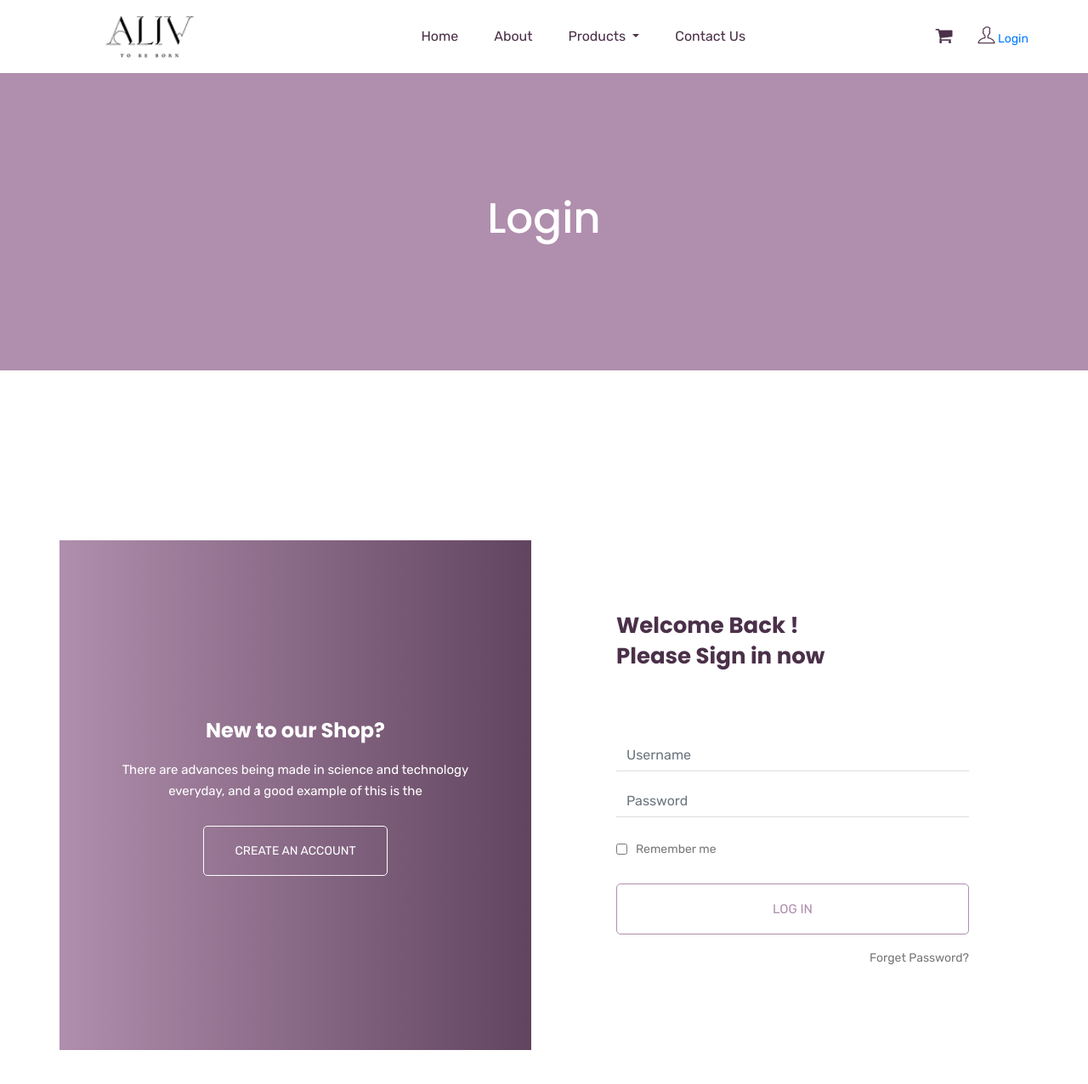
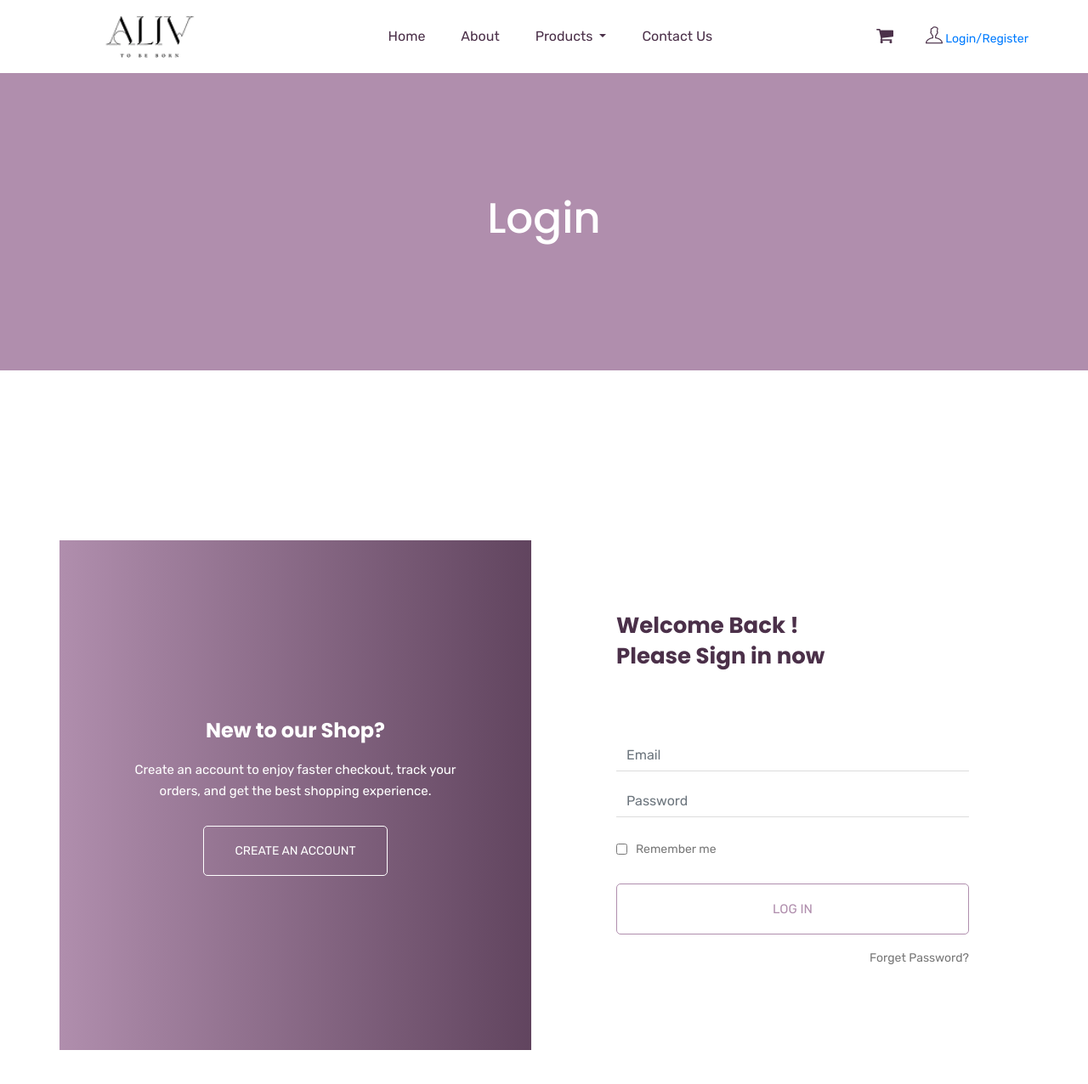
Before and after one commit to JoelJoby/alivv, a Django app: page /login/ in a window 1280 px wide. Shown: the top 1276 px of the page at 85% size. Run offline with Django 5.2, Linux system fonts and the light colour scheme; some libraries are stand-ins or nearby versions.

Commit message:
create account done

```diff
--- a/alivv/settings.py
+++ b/alivv/settings.py
@@ -162,3 +162,9 @@ if not DEBUG:
     SECURE_HSTS_SECONDS = 31536000  # 1 year
     SECURE_HSTS_INCLUDE_SUBDOMAINS = True
     SECURE_HSTS_PRELOAD = True
+
+from django.contrib.messages import constants as messages
+
+MESSAGE_TAGS = {
+    messages.ERROR: 'danger',
+}
--- a/website/templates/base.html
+++ b/website/templates/base.html
@@ -64,50 +64,30 @@
                                     </div>
                                 </li>
 
-                                <!-- <li class="nav-item dropdown">
-                                    <a class="nav-link dropdown-toggle" href="blog.html" id="navbarDropdown_3"
-                                        role="button" data-toggle="dropdown" aria-haspopup="true" aria-expanded="false">
-                                        pages
-                                    </a>
-                                    <div class="dropdown-menu" aria-labelledby="navbarDropdown_2">
-                                        <a class="dropdown-item" href="login.html">
-                                            login
-
-                                        </a>
-                                        <a class="dropdown-item" href="checkout.html">product checkout</a>
-                                        <a class="dropdown-item" href="cart.html">shopping cart</a>
-                                        <a class="dropdown-item" href="confirmation.html">confirmation</a>
-                                        <a class="dropdown-item" href="elements.html">elements</a>
-                                    </div>
-                                </li> -->
-
-                                <!-- <li class="nav-item dropdown">
-                                    <a class="nav-link dropdown-toggle" href="blog.html" id="navbarDropdown_2"
-                                        role="button" data-toggle="dropdown" aria-haspopup="true" aria-expanded="false">
-                                        blog
-                                    </a>
-                                    <div class="dropdown-menu" aria-labelledby="navbarDropdown_2">
-                                        <a class="dropdown-item" href="blog.html"> blog</a>
-                                        <a class="dropdown-item" href="single-blog.html">Single blog</a>
-                                    </div>
-                                </li> -->
-
                                 <li class="nav-item">
                                     <a class="nav-link" href="{% url 'contact' %}">Contact Us</a>
                                 </li>
                             </ul>
                         </div>
+
                         <div class="hearer_icon d-flex align-items-center">
-                            <a href="{% url 'cart_detail' %}">
-                                <i class="flaticon-shopping-cart-black-shape"></i>
-                            </a>
+                            <ul class="navbar-nav">
+                                <li class="nav-item">
+                                    <a class="nav-link" href="{% url 'cart_detail' %}">
+                                        <i class="flaticon-shopping-cart-black-shape"></i>
+                                    </a>
+                                </li>
+                            </ul>
+                        </div>
+
+                        <div class="d-flex align-items-center">
                             {% if user.is_authenticated %}
                             <a href="{% url 'logout' %}" title="Logout">
-                                <i class="ti-user"></i>
+                                <i class="hearer_icon ti-user"></i>
                             </a>
                             {% else %}
                             <a href="{% url 'login' %}">
-                                <i class="ti-user"></i> Login
+                                <i class="ti-user"></i> Login/Register
                             </a>
                             {% endif %}
                         </div>
--- a/website/templates/create_account.html
+++ b/website/templates/create_account.html
@@ -37,6 +37,7 @@
                             Please Sign up now</h3>
                         <form class="row contact_form" action="{% url 'create_account' %}" method="post"
                             novalidate="novalidate">
+                            {% csrf_token %}
 
                             <div class="col-md-12 form-group p_star">
                                 <input type="text" class="form-control" id="name" name="first_name"
--- a/website/templates/login.html
+++ b/website/templates/login.html
@@ -25,9 +25,9 @@
                 <div class="login_part_text text-center">
                     <div class="login_part_text_iner">
                         <h2>New to our Shop?</h2>
-                        <p>There are advances being made in science and technology
-                            everyday, and a good example of this is the</p>
-                        <a href="#" class="btn_3">Create an Account</a>
+                        <p>Create an account to enjoy faster checkout, track your orders, and get the best shopping
+                            experience.</p>
+                        <a href="{% url 'create_account' %}" class="btn_3">Create an Account</a>
                     </div>
                 </div>
             </div>
@@ -47,7 +47,7 @@
 
                             <div class="col-md-12 form-group p_star">
                                 <input type="text" class="form-control" id="name" name="username" value=""
-                                    placeholder="Username" required>
+                                    placeholder="Email" required>
                             </div>
                             <div class="col-md-12 form-group p_star">
                                 <input type="password" class="form-control" id="password" name="password" value=""
--- a/website/urls.py
+++ b/website/urls.py
@@ -17,4 +17,5 @@ urlpatterns = [
     path('checkout/', views.checkout, name='checkout'),
     path('login/', views.login_view, name='login'),
     path('logout/', views.logout_view, name='logout'),
+    path('create_account/', views.create_account, name='create_account'),
 ]
--- a/website/views.py
+++ b/website/views.py
@@ -6,7 +6,8 @@ from django import forms
 from django.contrib.auth import login, logout, authenticate
 from django.contrib.auth.forms import AuthenticationForm
 
-from .models import Product,Category,Testimonial,Season,Subscriber,Size
+from django.contrib.auth.models import User
+from .models import Product,Category,Testimonial,Season,Subscriber,Size,Customer
 
 def subscribe(request):
     if request.method == 'POST':
@@ -337,3 +338,48 @@ def logout_view(request):
     logout(request)
     messages.info(request, "You have successfully logged out.")
     return redirect('home')
+
+def create_account(request):
+    if request.method == 'POST':
+        first_name = request.POST.get('first_name')
+        last_name = request.POST.get('last_name')
+        email = request.POST.get('email')
+        phone = request.POST.get('phone')
+        password = request.POST.get('password')
+        confirm_password = request.POST.get('confirm_password')
+
+        if not email:
+            messages.error(request, "Email is required.")
+            return redirect('create_account')
+
+        if password != confirm_password:
+             messages.error(request, "Passwords do not match.")
+             return redirect('create_account')
+
+        if User.objects.filter(username=email).exists():
+             messages.error(request, "User with this email already exists.")
+             return redirect('create_account')
+
+        # Create User
+        try:
+            user = User.objects.create_user(username=email, email=email, password=password, first_name=first_name, last_name=last_name)
+            user.save()
+
+            # Create Customer
+            customer = Customer.objects.create(
+                first_name=first_name,
+                last_name=last_name,
+                phone=phone,
+                email=email,
+                password=password
+            )
+            customer.save()
+
+            messages.success(request, "Account created successfully. Please login.")
+            return redirect('login')
+
+        except Exception as e:
+            messages.error(request, f"Error creating account: {str(e)}")
+            return redirect('create_account')
+
+    return render(request, 'create_account.html')
```
Also changed, not shown: db.sqlite3.
